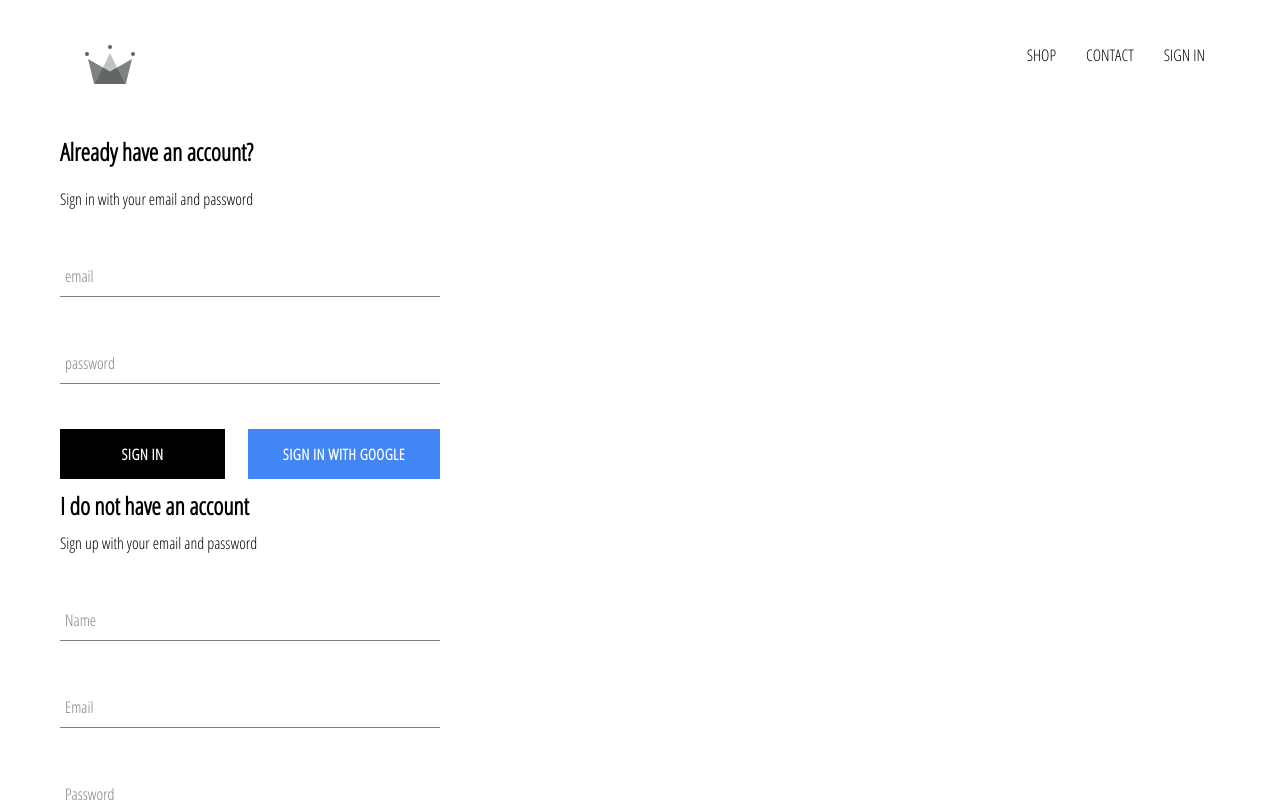
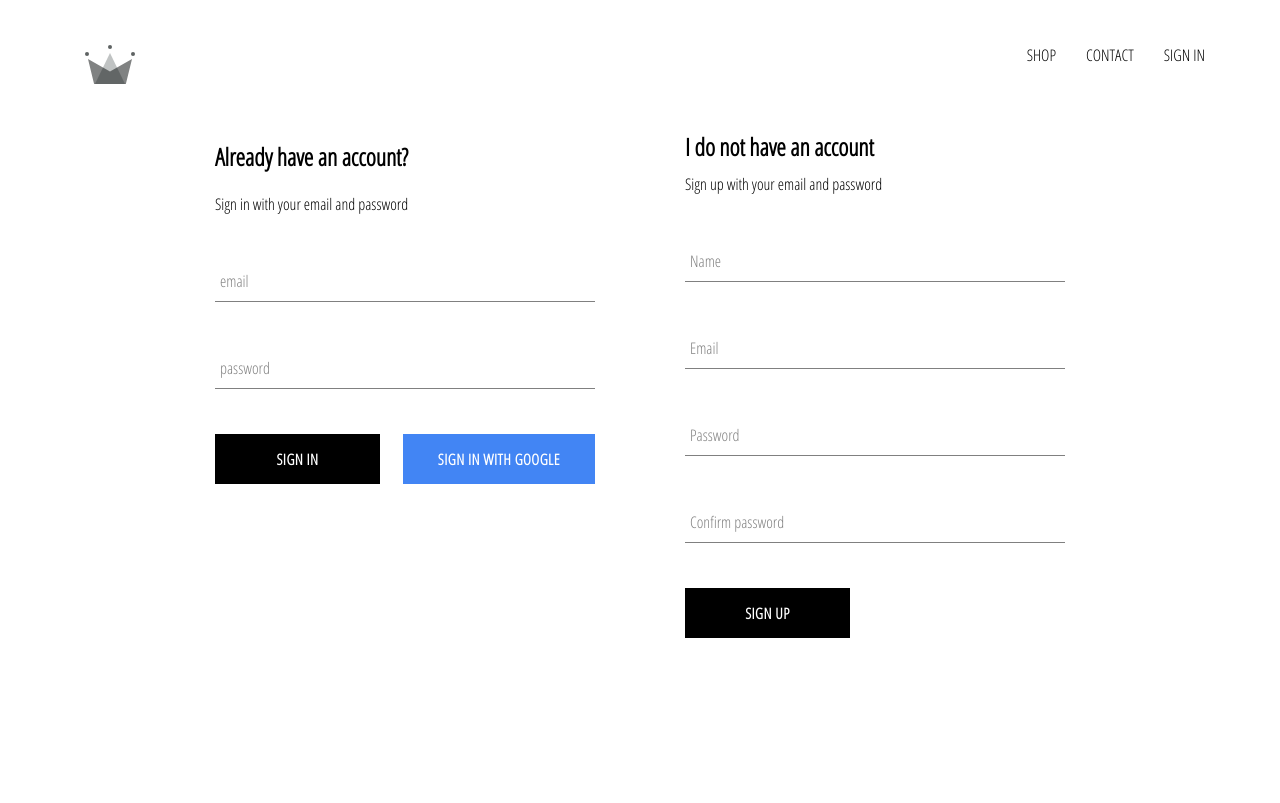
Before and after one commit to naraheydar/crwn-clothing, a React (Create React App) app: page /signin in a window 1280 px wide. Shown: the top 803 px of the page. Built offline with nearby package versions, Linux system fonts and the light colour scheme; no server answers.

Commit message:
completed sign up with email

```diff
--- a/src/App.js
+++ b/src/App.js
@@ -30,6 +30,7 @@
                  ...snapShot.data()
                }
             });
+            console.log(this.state);
           });
         }
         else {
--- a/src/pages/sign-in-and-sign-up/sign-in-and-sign-up.styles.scss
+++ b/src/pages/sign-in-and-sign-up/sign-in-and-sign-up.styles.scss
@@ -0,0 +1,6 @@
+.sign-in-and-sign-up {
+  width: 850px;
+  display: flex;
+  justify-content: space-between;
+  margin: 30px auto;
+}
```
